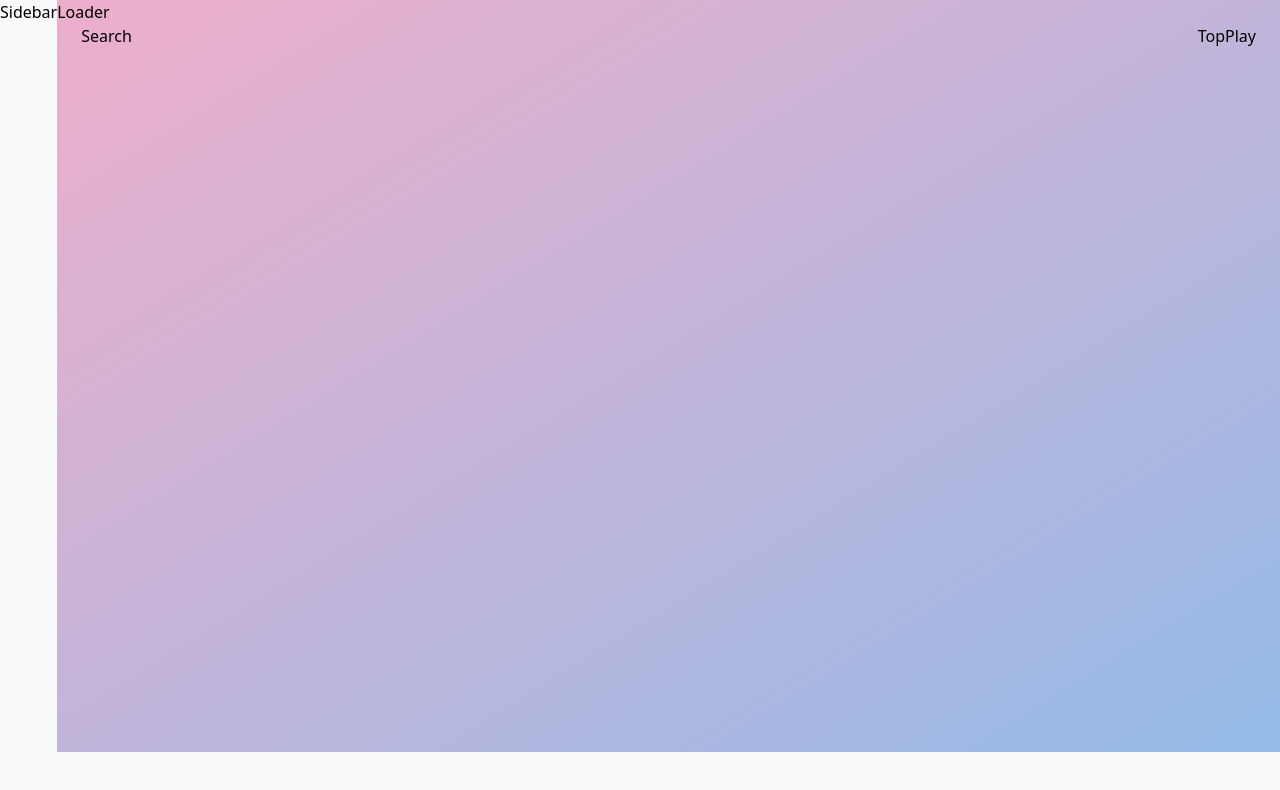
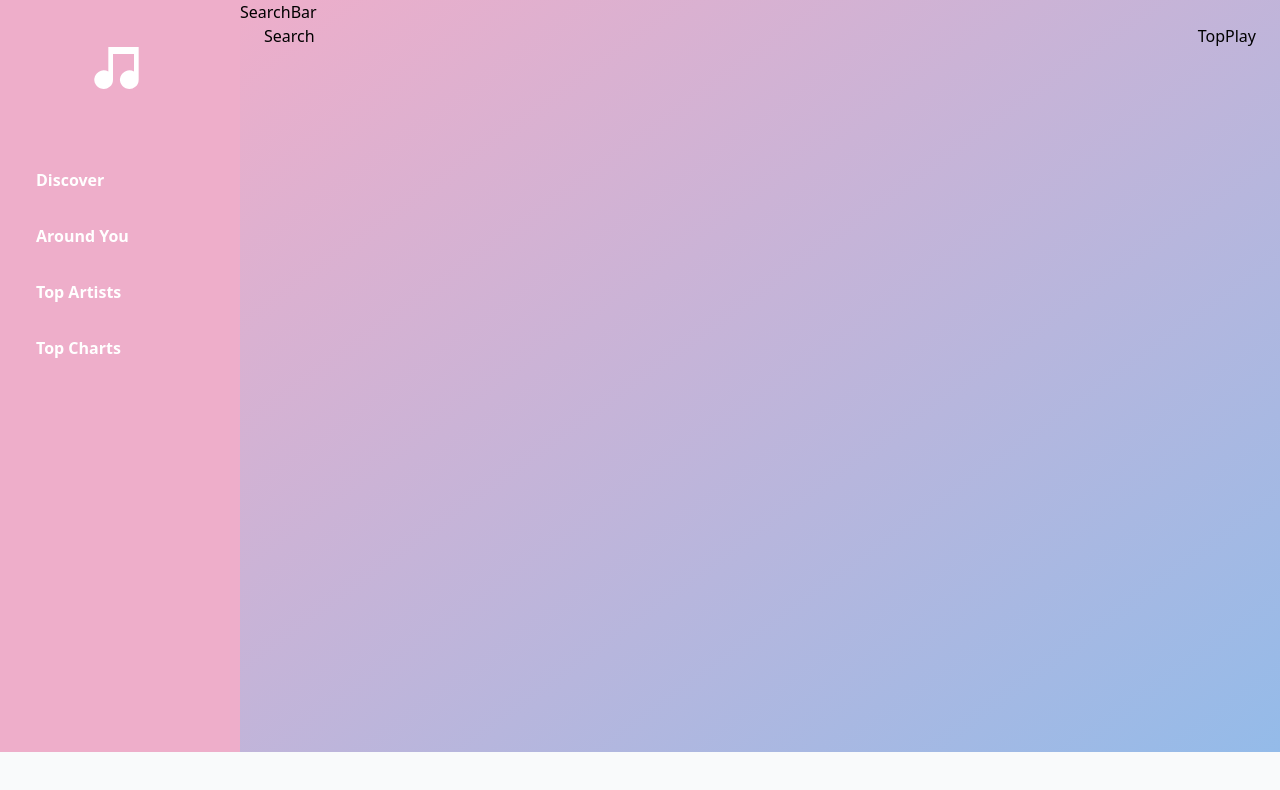
Before and after one commit to CutieMath/react-spotify, a React (Vite) app: page /search/1 in a window 1280 px wide. Shown: the top 790 px of the page. Built offline with nearby package versions, Linux system fonts and the light colour scheme.

Commit message:
add sidebar styleing

```diff
--- a/src/components/Loader.jsx
+++ b/src/components/Loader.jsx
@@ -1,9 +1,8 @@
-import { loader } from "../assets";
+import {} from "../assets";
 
 const Loader = ({ title }) => (
   <div className="w-full flex justify-center items-center flex-col">
-    <img src={loader} alt="loader" className="w-32 h-32 object-contain" />
-    <h1 className="font-bold text-2xl mt-2 text-white">
+    <h1 className="font-bold text-2xl mt-44 text-white">
       {title || "Loading..."}
     </h1>
   </div>
--- a/src/components/Searchbar.jsx
+++ b/src/components/Searchbar.jsx
@@ -1,5 +1,3 @@
-const Searchbar = () => (
-  <div>Loader</div>
-);
+const Searchbar = () => <div>SearchBar</div>;
 
 export default Searchbar;
--- a/src/components/Sidebar.jsx
+++ b/src/components/Sidebar.jsx
@@ -1,5 +1,31 @@
-const Sidebar = () => (
-  <div>Sidebar</div>
+import { useState } from "react";
+import { NavLink } from "react-router-dom";
+import { RiCloseLine, RiMusic2Fill } from "react-icons/ri";
+
+import { logo } from "../assets";
+import { links } from "../assets/constants";
+
+const NavLinks = () => (
+  <div className="mt-10">
+    {links.map((item) => (
+      <NavLink className="ml-5 flex flex-row justify-start items-center my-8 text-white font-bold hover:text-black">
+        {item.name}
+      </NavLink>
+    ))}
+  </div>
 );
 
+const Sidebar = () => {
+  const [mobileMenuOpen, setMobileMenuOpen] = useState(false);
+
+  return (
+    <>
+      <div className="md:flex hidden flex-col w-[240PX] py-10 px-4 bg-[#eeaeca]">
+        <RiMusic2Fill className="text-white h-14 w-full" />
+        <NavLinks />
+      </div>
+    </>
+  );
+};
+
 export default Sidebar;
--- a/src/index.css
+++ b/src/index.css
@@ -4,7 +4,7 @@
 
 /* Active Navigation Link */
 .active {
-  @apply text-cyan-500;
+  @apply text-white;
 }
 
 .active svg {
```
